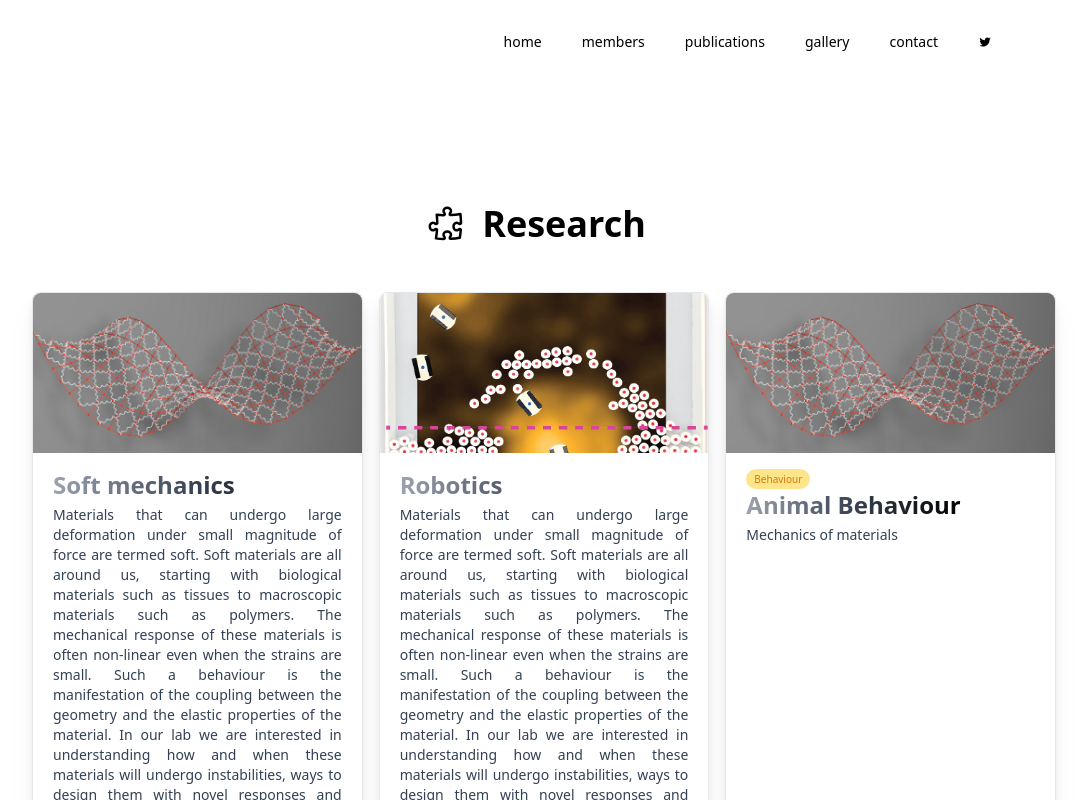
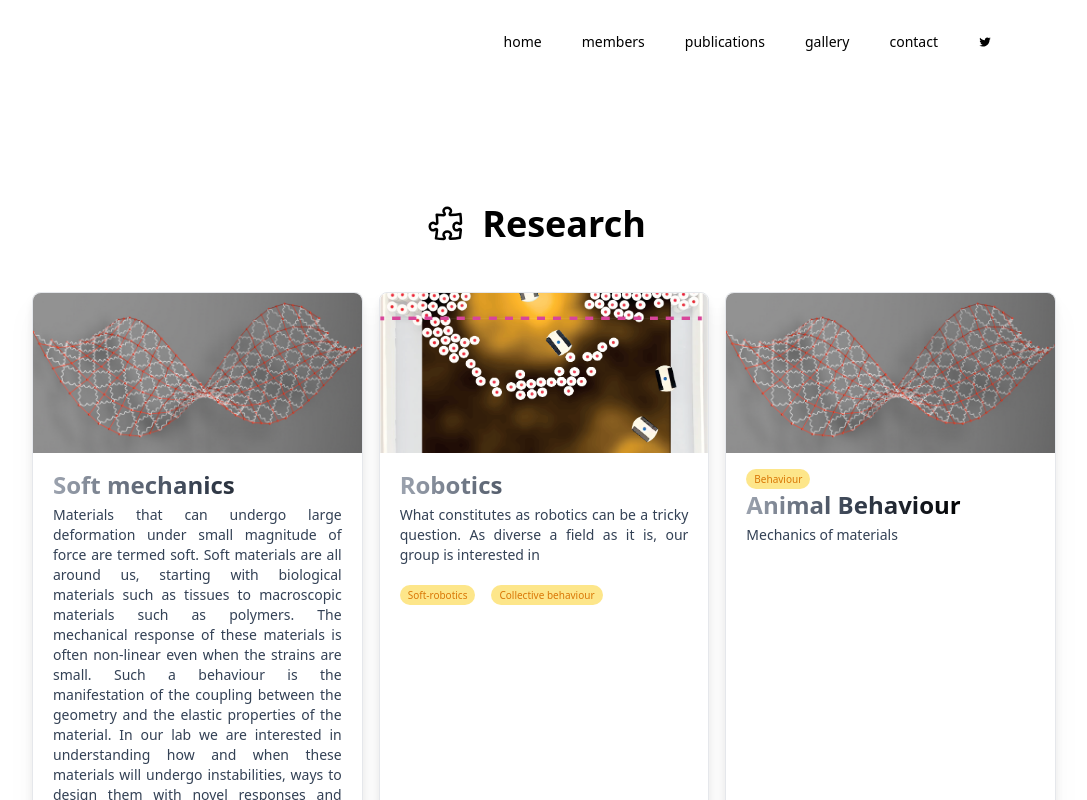
Before and after one commit to sgangaprasath/nextjs, a Next.js app in the folder tsproject/: page /research in a window 1280 px wide. Shown: the top 800 px of the page, without its empty margins (96-1183 px from the left). Built offline with nearby package versions, Linux system fonts and the light colour scheme.

Commit message:
SmallEdts

```diff
--- a/tsproject/app/research/page.tsx
+++ b/tsproject/app/research/page.tsx
@@ -127,17 +127,8 @@ const ResearchPage = () => {
               Robotics
             </h2>
             <p className="text-sm text-slate-700 my-1 text-justify pb-4">
-              Materials that can undergo large deformation under small magnitude
-              of force are termed soft. Soft materials are all around us,
-              starting with biological materials such as tissues to macroscopic
-              materials such as polymers. The mechanical response of these
-              materials is often non-linear even when the strains are small.
-              Such a behaviour is the manifestation of the coupling between the
-              geometry and the elastic properties of the material. In our lab we
-              are interested in understanding how and when these materials will
-              undergo instabilities, ways to design them with novel responses
-              and controlling their behaviour for a desired function even under
-              non-linearity.
+              What constitutes as robotics can be a tricky question. As diverse a field as it is, our group is interested
+              in
             </p>
             <div className="flex flex-row gap-4">
               <p className="px-2 bg-amber-200 w-fit rounded-full text-[10px] font-normal text-amber-600">
```
Also changed, not shown: tsproject/public/images/robotic.png.
